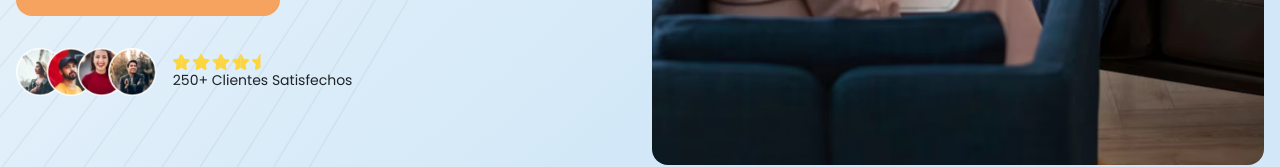
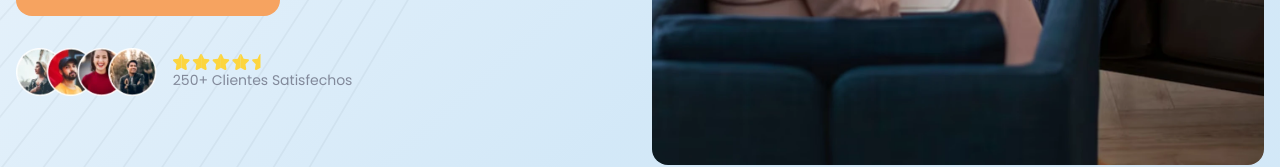
Before and after one commit to PieroVillanueva/orentaeduca, a React (Vite) app: page / in a window 1280 px wide. Shown: the part 545-712 px from the top of the page. Built offline with nearby package versions, Linux system fonts and the light colour scheme.

Commit message:
Pv ServiciosDetalle v2

```diff
--- a/src/index.css
+++ b/src/index.css
@@ -28,8 +28,9 @@ h3 {
 }
 p,
 li {
-  @apply text-typography-500;
+  @apply text-typography-100;
 }
 li{
+  @apply text-typography-500;
   @apply text-lg;
 }
```
